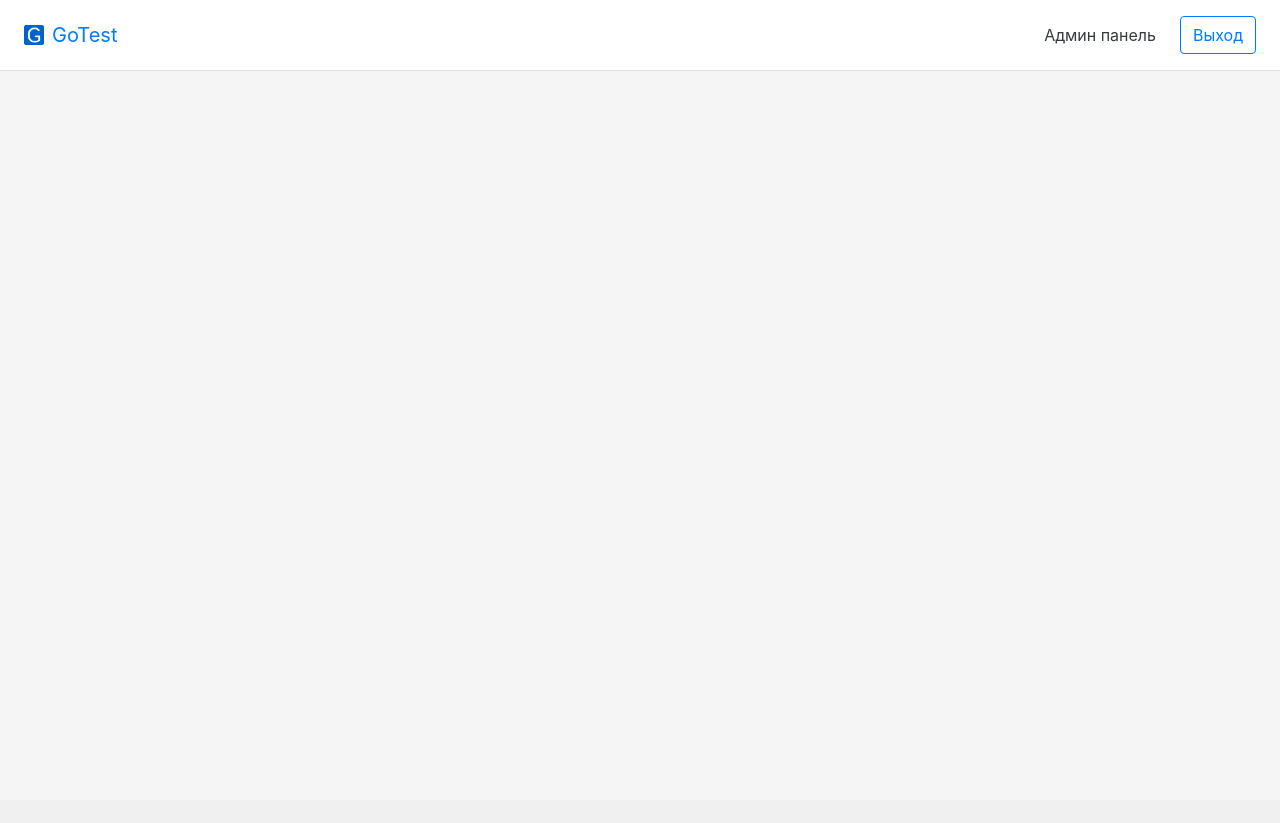
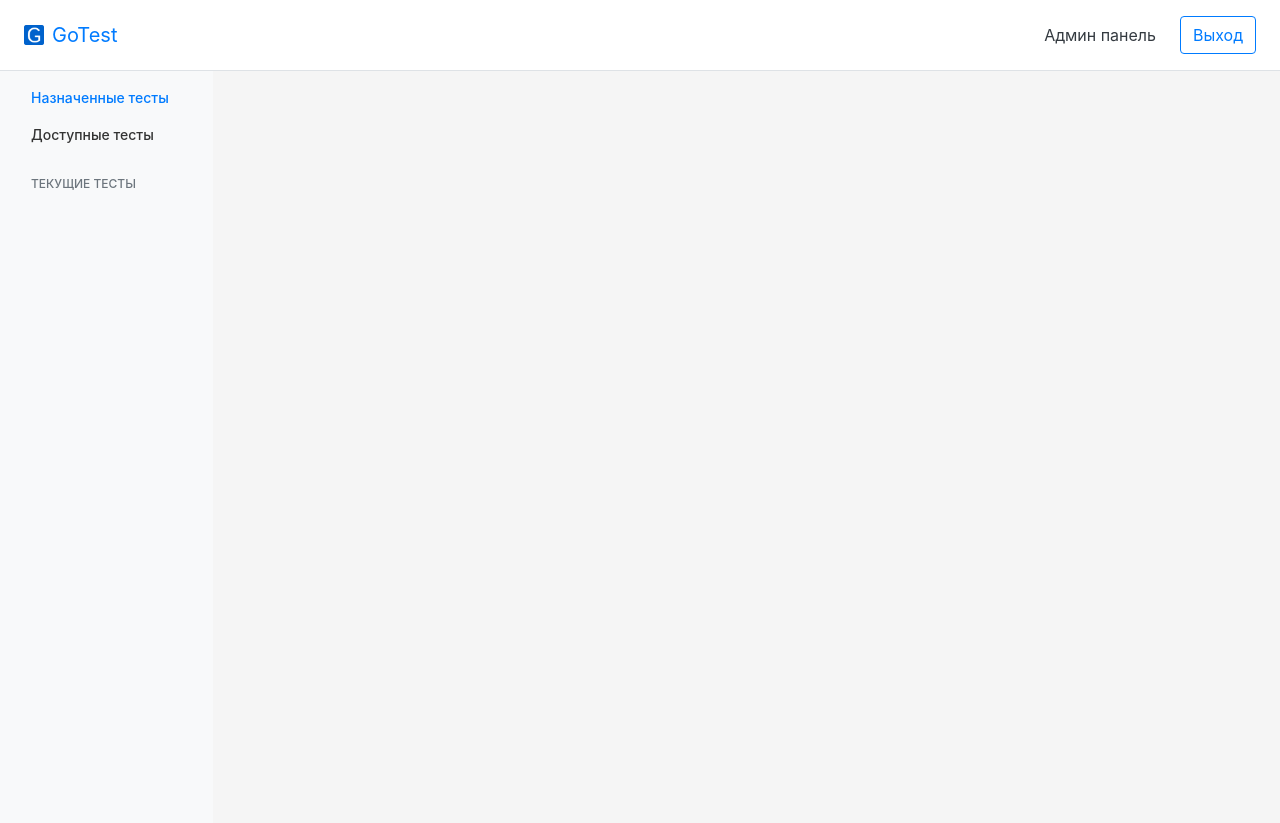
Before and after one commit to artur-shamigulov/gotest, a Django app: template apps/main/templates/main/main.html in a window 1280 px wide. Before the commit the page ends 71 px from the top, so only its background shows below. Run offline with Django 3.2, Linux system fonts and the light colour scheme; the template is opened without the code that fills it, so the values that code supplies are empty; some libraries are stand-ins or nearby versions.

Commit message:
side bar added

```diff
--- /dev/null
+++ b/apps/main/static/main/css/sidebar.css
@@ -0,0 +1,57 @@
+.sidebar {
+  font-size: .875rem;
+}
+
+.sidebar .feather {
+  width: 16px;
+  height: 16px;
+  vertical-align: text-bottom;
+}
+
+.sidebar-sticky {
+  position: -webkit-sticky;
+  position: sticky;
+  top: 48px; /* Height of navbar */
+  height: calc(100vh - 48px);
+  padding-top: .5rem;
+  overflow-x: hidden;
+  overflow-y: auto; /* Scrollable contents if viewport is shorter than content. */
+}
+
+.sidebar .nav-link {
+  font-weight: 500;
+  color: #333;
+}
+
+.sidebar .nav-link .feather {
+  margin-right: 4px;
+  color: #999;
+}
+
+.sidebar .nav-link.active {
+  color: #007bff;
+}
+
+.sidebar .nav-link:hover .feather,
+.sidebar .nav-link.active .feather {
+  color: inherit;
+}
+
+.sidebar .sidebar-heading {
+  font-size: .75rem;
+  text-transform: uppercase;
+}
+
+.sidebar .navbar-brand {
+  padding-top: .75rem;
+  padding-bottom: .75rem;
+  font-size: 1rem;
+  background-color: rgba(0, 0, 0, .25);
+  box-shadow: inset -1px 0 0 rgba(0, 0, 0, .25);
+}
+
+.sidebar .navbar .form-control {
+  padding: .75rem 1rem;
+  border-width: 0;
+  border-radius: 0;
+}
--- a/apps/main/templates/main/base.html
+++ b/apps/main/templates/main/base.html
@@ -18,13 +18,14 @@
             {% block css %}
                 <link href="{% static "utils/css/bootstrap.min.css" %}" rel="stylesheet">
                 <link href="{% static "main/css/base.css" %}" rel="stylesheet">
+                <link href="{% static "main/css/sidebar.css" %}" rel="stylesheet">
             {% endblock css %}
         {% endblock head %}
     </head>
     <body>
         {% block body %}
             {% block header %}
-                <div class="d-flex flex-column flex-md-row align-items-center p-3 px-md-4 mb-3 bg-white border-bottom box-shadow">
+                <div class="d-flex flex-column flex-md-row align-items-center p-3 px-md-4 bg-white border-bottom box-shadow">
                     <a class="navbar-brand mr-0 mr-md-2"><img class="d-block" src="{% static "main/img/gotest.png" %}" alt="" width="20" height="20"></a>
                     <h5 class="my-0 mr-md-auto font-weight-normal">
                         <a href="{% url 'main:main' %}">GoTest</a>
@@ -36,6 +37,33 @@
                     <a class="btn btn-outline-primary" href="{% url 'account:logout' %}">Выход</a>
                 </div>
             {% endblock header %}
+            {% block sidebar %}
+                <div class="container-fluid">
+                    <div class="row">
+                        <nav class="col-md-2 d-none d-md-block bg-light sidebar">
+                            <div class="sidebar-sticky">
+                                <ul class="nav flex-column">
+                                    <li class="nav-item">
+                                        <a class="nav-link active" href="#">
+                                            Назначенные тесты
+                                        </a>
+                                    </li>
+                                    <li class="nav-item">
+                                        <a class="nav-link" href="#">
+                                            Доступные тесты
+                                        </a>
+                                    </li>
+                                </ul>
+                                <h6 class="sidebar-heading d-flex justify-content-between align-items-center px-3 mt-4 mb-1 text-muted">
+                                    <span>Текущие тесты</span>
+                                    <a class="d-flex align-items-center text-muted" href="#">
+                                    </a>
+                                </h6>
+                            </div>
+                        </nav>
+                    </div>
+                </div>
+            {% endblock sidebar %}
         {% endblock body %}
     </body>
 </html>
```
